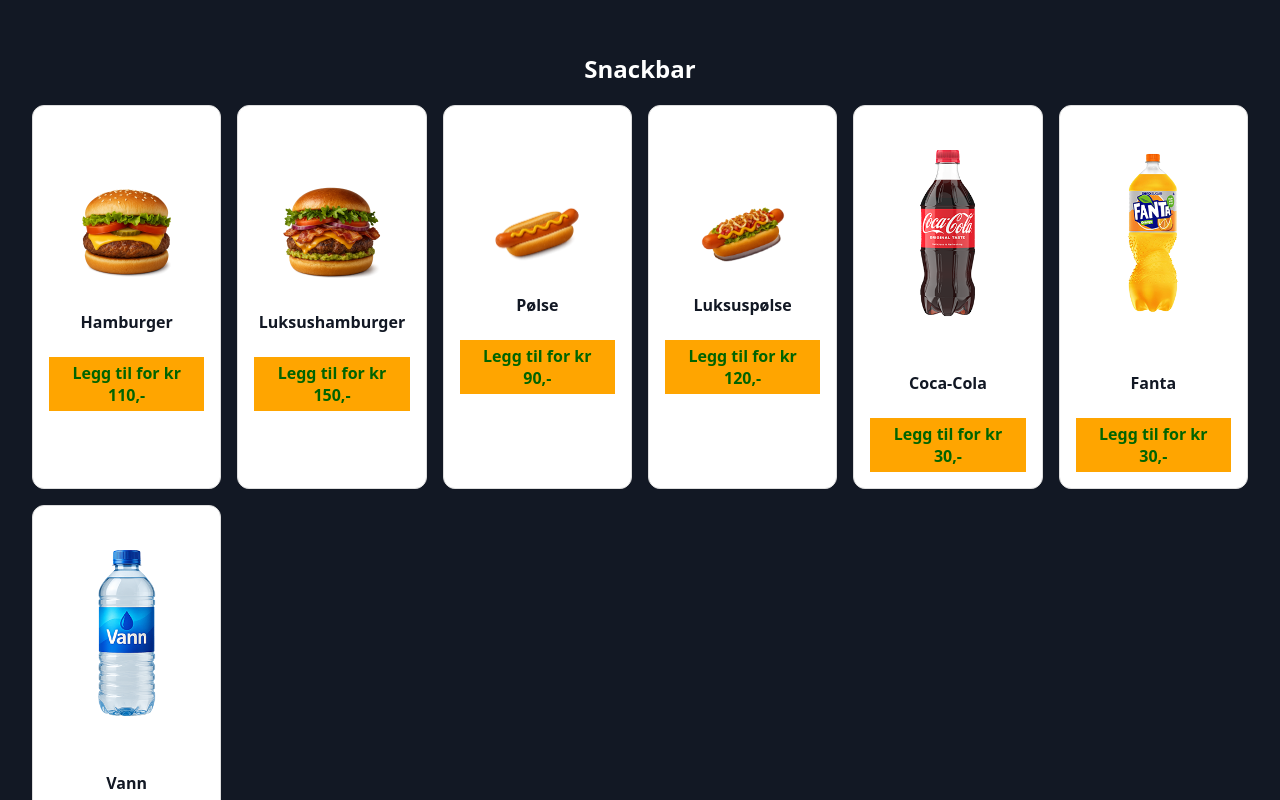
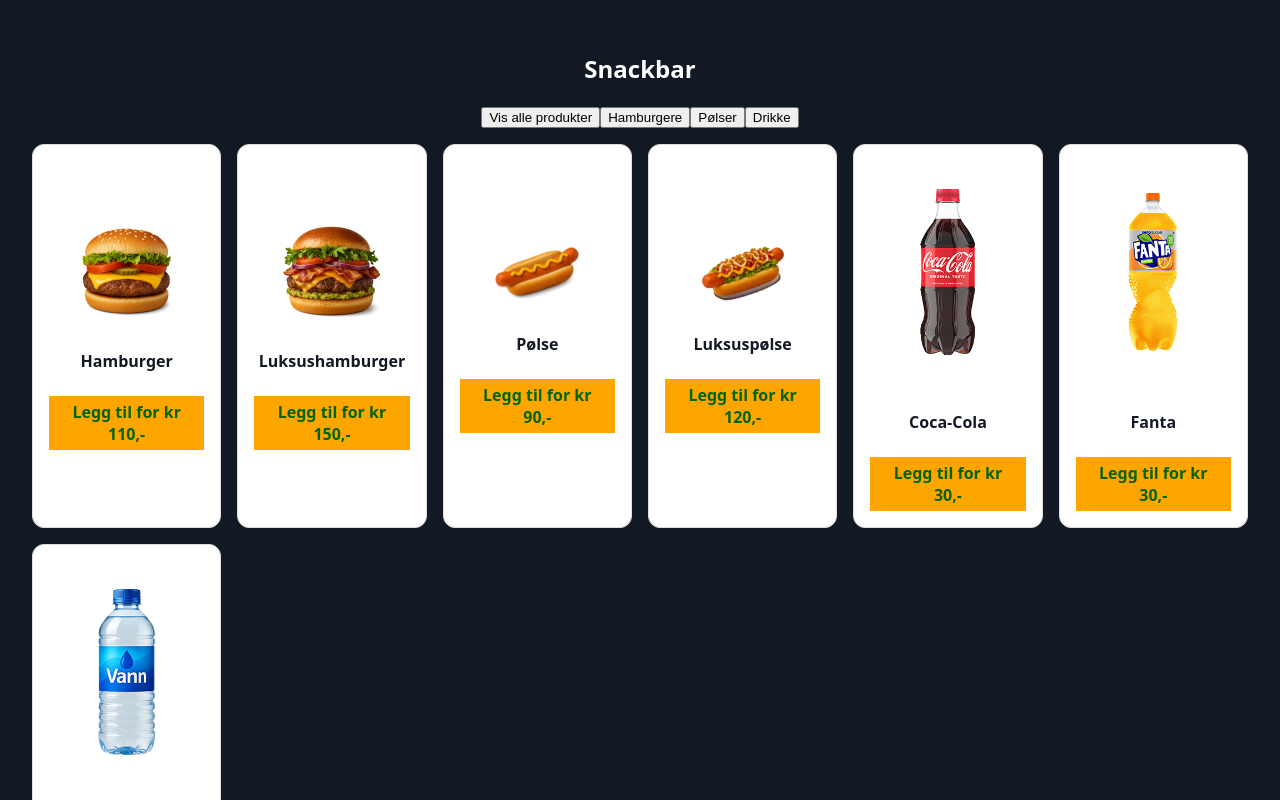
Before and after one commit to melz3r/SnackBar, a React (Vite) app: page / in a window 1280 px wide. Shown: the top 800 px of the page. Built offline with nearby package versions, Linux system fonts and the light colour scheme.

Commit message:
lagt til filtrering med useState

```diff
--- a/src/App.jsx
+++ b/src/App.jsx
@@ -1,18 +1,32 @@
 import "./App.css";
 import products from "./data/products";
 import ProductCard from "./components/ProductCard";
+import { useState } from "react";
 
-function App() {
+export default function App() {
+  const [filter, setFilter] = useState("all");
+
+  const filteredProducts =
+    filter === "all" ? products : products.filter((p) => p.category === filter);
+
   return (
     <section className="product-section">
       <h1>Snackbar</h1>
+
+      {/* filtreringsknapper */}
+      <div className="filter-bar">
+        <button onClick={() => setFilter("all")}>Vis alle produkter</button>
+        <button onClick={() => setFilter("burger")}>Hamburgere</button>
+        <button onClick={() => setFilter("hotdog")}>Pølser</button>
+        <button onClick={() => setFilter("beverage")}>Drikke</button>
+      </div>
+
+      {/* produkter */}
       <ul className="product-list">
-        {products.map((product) => (
+        {filteredProducts.map((product) => (
           <ProductCard key={product.id} product={product} />
         ))}
       </ul>
     </section>
   );
 }
-
-export default App;
```
